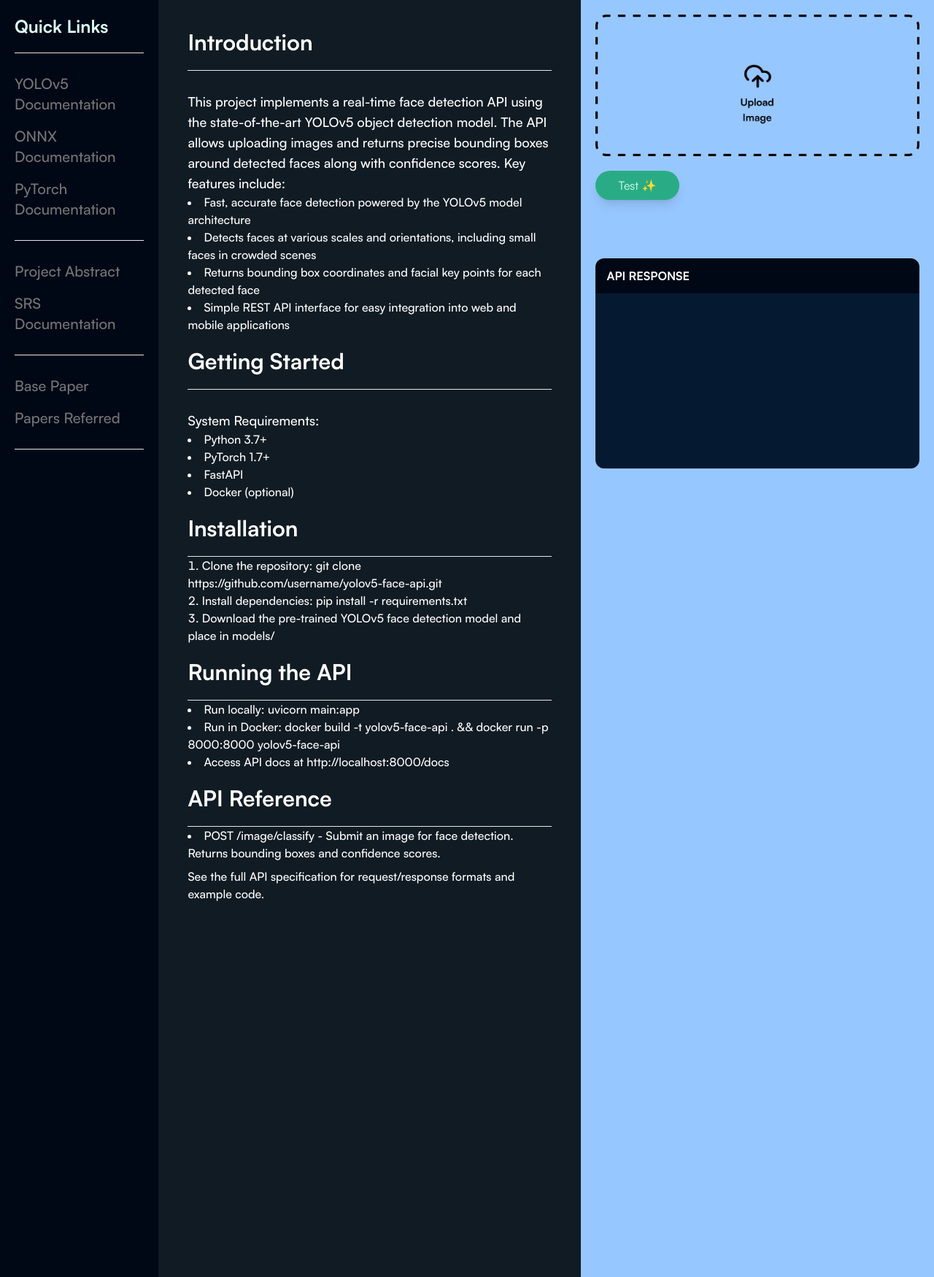
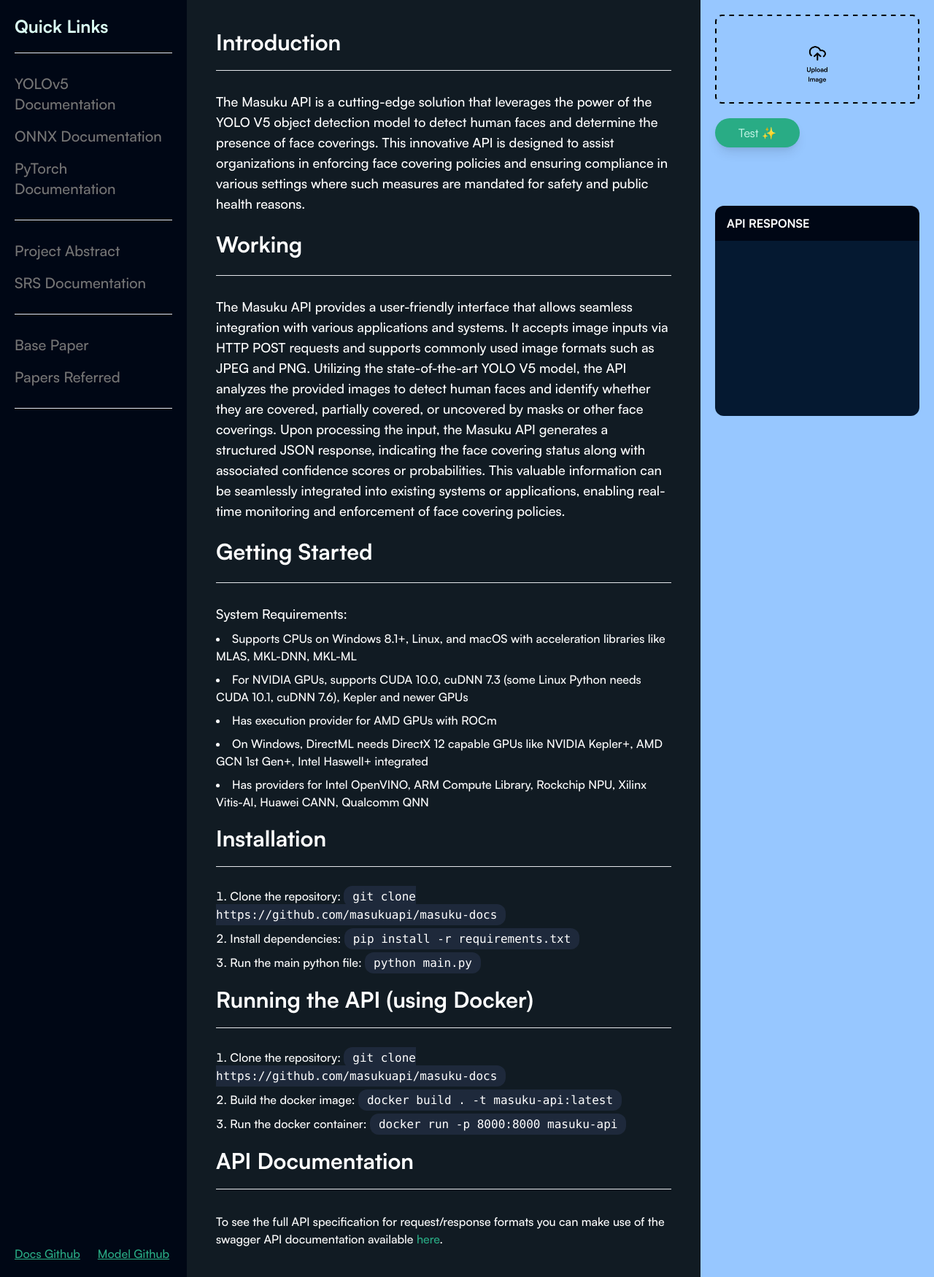
Before and after one commit to masukuapi/masuku-lib, a Flask app: page / in a window 1280 px wide. Shown: the part 96-1846 px from the top of the page at 73% size. Run offline with Flask 3, Linux system fonts and the light colour scheme; data that the repository does not hold is empty; some libraries are stand-ins or nearby versions.

Commit message:
did somthing for v5

```diff
--- a/main.py
+++ b/main.py
@@ -4,8 +4,8 @@ import os
 import json
 import Masuku
 import re
-import numpy as np
 from werkzeug.utils import secure_filename
+from flasgger import Swagger
 
 # Inference Model
 model = Masuku.model(os.path.join("models", "newbest.onnx"))
@@ -14,6 +14,8 @@ model = Masuku.model(os.path.join("models", "newbest.onnx"))
 UPLOAD_FOLDER = './static/uploads'
 app = Flask(__name__)
 app.config['UPLOAD_FOLDER'] = UPLOAD_FOLDER
+
+swagger = Swagger(app)
 
 def syntax_highlight(json_data):
     json_str = json.dumps(json_data, indent=2)
@@ -38,10 +40,30 @@ def syntax_highlight(json_data):
 
 @app.route("/")
 def index():
+    """
+    Home Page
+    ---
+    responses:
+      200:
+        description: The home page is returned
+    """
     return render_template("index.html")
 
 @app.route('/upload', methods=['POST'])
 def upload_file():
+    """
+    File Upload
+    ---
+    parameters:
+      - in: formData
+        name: file
+        type: file
+        required: true
+        description: The file to upload
+    responses:
+      200:
+        description: The result of the file processing
+    """
     if 'file' not in request.files:
         return 'No file part'
     file = request.files['file']
--- a/static/style.css
+++ b/static/style.css
@@ -554,8 +554,46 @@ video {
   --tw-contain-style:  ;
 }
 
+.container {
+  width: 100%;
+}
+
+@media (min-width: 640px) {
+  .container {
+    max-width: 640px;
+  }
+}
+
+@media (min-width: 768px) {
+  .container {
+    max-width: 768px;
+  }
+}
+
+@media (min-width: 1024px) {
+  .container {
+    max-width: 1024px;
+  }
+}
+
+@media (min-width: 1280px) {
+  .container {
+    max-width: 1280px;
+  }
+}
+
+@media (min-width: 1536px) {
+  .container {
+    max-width: 1536px;
+  }
+}
+
 .static {
   position: static;
+}
+
+.m-2 {
+  margin: 0.5rem;
 }
 
 .mx-auto {
@@ -604,6 +642,10 @@ video {
   width: 83.333333%;
 }
 
+.w-\[25\%\] {
+  width: 25%;
+}
+
 .w-\[55\%\] {
   width: 55%;
 }
@@ -636,12 +678,28 @@ video {
   align-items: center;
 }
 
+.justify-start {
+  justify-content: flex-start;
+}
+
 .justify-center {
   justify-content: center;
 }
 
+.justify-between {
+  justify-content: space-between;
+}
+
 .gap-10 {
   gap: 2.5rem;
+}
+
+.gap-6 {
+  gap: 1.5rem;
+}
+
+.gap-2 {
+  gap: 0.5rem;
 }
 
 .overflow-y-scroll {
@@ -650,6 +708,18 @@ video {
 
 .rounded-full {
   border-radius: 9999px;
+}
+
+.rounded-sm {
+  border-radius: 0.125rem;
+}
+
+.rounded-md {
+  border-radius: 0.375rem;
+}
+
+.rounded-xl {
+  border-radius: 0.75rem;
 }
 
 .rounded-b-xl {
@@ -692,12 +762,38 @@ video {
   background-color: rgb(117 117 117 / var(--tw-bg-opacity));
 }
 
+.bg-slate-400 {
+  --tw-bg-opacity: 1;
+  background-color: rgb(148 163 184 / var(--tw-bg-opacity));
+}
+
+.bg-slate-800 {
+  --tw-bg-opacity: 1;
+  background-color: rgb(30 41 59 / var(--tw-bg-opacity));
+}
+
 .p-10 {
   padding: 2.5rem;
 }
 
 .p-5 {
   padding: 1.25rem;
+}
+
+.p-1 {
+  padding: 0.25rem;
+}
+
+.p-2 {
+  padding: 0.5rem;
+}
+
+.p-\[\] {
+  padding: ;
+}
+
+.p-\[5px\] {
+  padding: 5px;
 }
 
 .px-10 {
@@ -725,12 +821,58 @@ video {
   padding-bottom: 1.25rem;
 }
 
+.py-6 {
+  padding-top: 1.5rem;
+  padding-bottom: 1.5rem;
+}
+
+.px-1 {
+  padding-left: 0.25rem;
+  padding-right: 0.25rem;
+}
+
+.px-2 {
+  padding-left: 0.5rem;
+  padding-right: 0.5rem;
+}
+
+.px-5 {
+  padding-left: 1.25rem;
+  padding-right: 1.25rem;
+}
+
+.px-3 {
+  padding-left: 0.75rem;
+  padding-right: 0.75rem;
+}
+
+.py-7 {
+  padding-top: 1.75rem;
+  padding-bottom: 1.75rem;
+}
+
 .pb-5 {
   padding-bottom: 1.25rem;
 }
 
+.pt-6 {
+  padding-top: 1.5rem;
+}
+
 .pt-7 {
   padding-top: 1.75rem;
+}
+
+.pt-2 {
+  padding-top: 0.5rem;
+}
+
+.pr-7 {
+  padding-right: 1.75rem;
+}
+
+.pb-2 {
+  padding-bottom: 0.5rem;
 }
 
 .text-2xl {
@@ -762,6 +904,11 @@ video {
   font-weight: 300;
 }
 
+.text-secondary {
+  --tw-text-opacity: 1;
+  color: rgb(41 172 133 / var(--tw-text-opacity));
+}
+
 .text-textInactive {
   --tw-text-opacity: 1;
   color: rgb(117 117 117 / var(--tw-text-opacity));
@@ -775,6 +922,10 @@ video {
 .text-white {
   --tw-text-opacity: 1;
   color: rgb(255 255 255 / var(--tw-text-opacity));
+}
+
+.underline {
+  text-decoration-line: underline;
 }
 
 .shadow-2xl {
@@ -954,6 +1105,12 @@ video {
   color: rgb(255 255 255 / var(--tw-text-opacity));
 }
 
+@media (min-width: 640px) {
+  .sm\:block {
+    display: block;
+  }
+}
+
 @media (min-width: 768px) {
   .md\:block {
     display: block;
@@ -962,4 +1119,18 @@ video {
   .md\:w-\[20\%\] {
     width: 20%;
   }
+
+  @media not all and (min-width: 1024px) {
+    .md\:max-lg\:block {
+      display: block;
+    }
+  }
 }
+
+@media (min-width: 1024px) {
+  @media not all and (min-width: 1024px) {
+    .lg\:max-lg\:block {
+      display: block;
+    }
+  }
+}
--- a/templates/components/apiDoc.html
+++ /dev/null
@@ -1,89 +0,0 @@
-<section
-  class="h-screenWithNav bg-backgroundSecondary text-white p-10 satoshi-medium overflow-y-scroll custom-scrollbar"
->
-  <section>
-    <h1 class="text-3xl pb-5 satoshi-bold">Introduction</h1>
-    <hr class="bg-textInactive" />
-    <p class="pt-7 text-lg">
-      This project implements a real-time face detection API using the
-      state-of-the-art YOLOv5 object detection model. The API allows uploading
-      images and returns precise bounding boxes around detected faces along with
-      confidence scores. Key features include:
-    </p>
-    <ul class="list-disc list-inside">
-      <li>
-        Fast, accurate face detection powered by the YOLOv5 model architecture
-      </li>
-      <li>
-        Detects faces at various scales and orientations, including small faces
-        in crowded scenes
-      </li>
-      <li>
-        Returns bounding box coordinates and facial key points for each detected
-        face
-      </li>
-      <li>
-        Simple REST API interface for easy integration into web and mobile
-        applications
-      </li>
-    </ul>
-  </section>
-
-  <section>
-    <h1 class="text-3xl py-5 satoshi-bold">Getting Started</h1>
-    <hr class="bg-textInactive" />
-    <p class="pt-7 text-lg">System Requirements:</p>
-    <ul class="list-disc list-inside">
-      <li>Python 3.7+</li>
-      <li>PyTorch 1.7+</li>
-      <li>FastAPI</li>
-      <li>Docker (optional)</li>
-    </ul>
-  </section>
-
-  <section>
-    <h1 class="text-3xl py-5 satoshi-bold">Installation</h1>
-    <hr class="bg-textInactive" />
-    <ol class="list-decimal list-inside">
-      <li>
-        Clone the repository: git clone
-        https://github.com/username/yolov5-face-api.git
-      </li>
-      <li>
-        <span> </span>Install dependencies: pip install -r requirements.txt
-      </li>
-      <li>
-        Download the pre-trained YOLOv5 face detection model and place in
-        models/
-      </li>
-    </ol>
-  </section>
-
-  <section>
-    <h1 class="text-3xl py-5 satoshi-bold">Running the API</h1>
-    <hr class="bg-textInactive" />
-    <ul class="list-disc list-inside">
-      <li><span> </span>Run locally: uvicorn main:app</li>
-      <li>
-        Run in Docker: docker build -t yolov5-face-api . && docker run -p
-        8000:8000 yolov5-face-api
-      </li>
-      <li><span> </span>Access API docs at http://localhost:8000/docs</li>
-    </ul>
-  </section>
-
-  <section>
-    <h1 class="text-3xl py-5 satoshi-bold">API Reference</h1>
-    <hr class="bg-textInactive" />
-    <ul class="list-disc list-inside">
-      <li>
-        POST /image/classify - Submit an image for face detection. Returns
-        bounding boxes and confidence scores.
-      </li>
-    </ul>
-    <p class="mt-2">
-      See the full API specification for request/response formats and example
-      code.
-    </p>
-  </section>
-</section>
--- a/templates/components/mainContent.html
+++ b/templates/components/mainContent.html
@@ -1,9 +1,9 @@
 <main class="flex">
   {% include 'components/quickLinks.html' %}
   <span class="hidden md:block w-[55%] ">
-    {% include 'components/apiDoc.html'%}
+    {% include 'components/projectContent.html'%}
   </span>
-  <div class=" hidden md:block">
+  <div class=" hidden md:block w-[25%]">
     {% include 'components/testArea.html' %}
   </div>
 </main>
--- /dev/null
+++ b/templates/components/projectContent.html
@@ -0,0 +1,107 @@
+<section
+  class="h-screenWithNav bg-backgroundSecondary text-white p-10 satoshi-medium overflow-y-scroll custom-scrollbar">
+  <section>
+    <h1 class="text-3xl pb-5 satoshi-bold">Introduction</h1>
+    <hr class="bg-textInactive" />
+    <p class="pt-7 text-lg">
+      The Masuku API is a cutting-edge solution that leverages the power of the YOLO V5 object detection model to detect
+      human faces and determine the presence of face coverings. This innovative API is designed to assist organizations
+      in
+      enforcing face covering policies and ensuring compliance in various settings where such measures are mandated for
+      safety and public health reasons.
+    </p>
+
+  </section>
+  <section>
+    <h1 class="text-3xl py-6  satoshi-bold">Working</h1>
+    <hr class="bg-textInactive" />
+    <p class="pt-7 text-lg">
+      The Masuku API provides a user-friendly interface that allows seamless integration with various applications
+      and systems. It accepts image inputs via HTTP POST requests and supports commonly used image formats such as
+      JPEG and PNG. Utilizing the state-of-the-art YOLO V5 model, the API analyzes the provided images to detect human
+      faces and identify whether they are covered, partially covered, or uncovered by masks or other face coverings.
+      Upon processing the input, the Masuku API generates a structured JSON response, indicating the face covering
+      status along with associated confidence scores or probabilities. This valuable information can be seamlessly
+      integrated into existing systems or applications, enabling real-time monitoring and
+      enforcement of face covering policies.
+    </p>
+
+  </section>
+
+  <section>
+    <h1 class="text-3xl py-6 satoshi-bold">Getting Started</h1>
+    <hr class="bg-textInactive" />
+    <p class="pt-7 pb-2 text-lg">System Requirements:</p>
+    <ul class="list-disc list-inside flex flex-col gap-2 ">
+      <li>Supports CPUs on Windows 8.1+, Linux, and macOS with acceleration libraries like MLAS, MKL-DNN, MKL-ML</li>
+      <li>For NVIDIA GPUs, supports CUDA 10.0, cuDNN 7.3 (some Linux Python needs CUDA 10.1, cuDNN 7.6), Kepler and
+        newer GPUs</li>
+      <li>Has execution provider for AMD GPUs with ROCm</li>
+      <li>On Windows, DirectML needs DirectX 12 capable GPUs like NVIDIA Kepler+, AMD GCN 1st Gen+, Intel Haswell+
+        integrated</li>
+      <li>Has providers for Intel OpenVINO, ARM Compute Library, Rockchip NPU, Xilinx Vitis-AI, Huawei CANN, Qualcomm
+        QNN</li>
+    </ul>
+  </section>
+
+  <section>
+    <h1 class="text-3xl py-5 satoshi-bold">Installation</h1>
+    <hr class="bg-textInactive" />
+    <ul class="list-decimal list-inside flex flex-col gap-2 pt-7">
+      <li>
+        Clone the repository:
+        <code class="rounded-xl bg-slate-800 p-[5px] px-3">
+          git clone https://github.com/masukuapi/masuku-docs
+        </code>
+      </li>
+      <li>
+
+        <span> </span>Install dependencies:
+        <code class="rounded-xl bg-slate-800 p-[5px] px-3">
+          pip install -r requirements.txt
+        </code>
+      </li>
+      <li>
+        Run the main python file:
+        <code class="rounded-xl bg-slate-800 p-[5px] px-3">
+          python main.py
+        </code>
+      </li>
+    </ul>
+  </section>
+
+  <section>
+    <h1 class="text-3xl py-5 satoshi-bold">Running the API (using Docker)</h1>
+    <hr class="bg-textInactive" />
+    <ul class="list-decimal list-inside flex flex-col gap-2 pt-7">
+      <li>
+        Clone the repository:
+        <code class="rounded-xl bg-slate-800 p-[5px] px-3">
+          git clone https://github.com/masukuapi/masuku-docs
+        </code>
+      </li>
+      <li>
+
+        <span> </span>Build the docker image:
+        <code class="rounded-xl bg-slate-800 p-[5px] px-3">
+          docker build . -t masuku-api:latest
+        </code>
+      </li>
+      <li>
+        Run the docker container:
+        <code class="rounded-xl bg-slate-800 p-[5px] px-3">
+          docker run -p 8000:8000 masuku-api
+        </code>
+      </li>
+    </ul>
+  </section>
+
+  <section>
+    <h1 class="text-3xl py-5 satoshi-bold">API Documentation</h1>
+    <hr class="bg-textInactive" />
+    <p class="mt-2 pt-6">
+      To see the full API specification for request/response formats you can make use of the swagger
+      API documentation available <a class="text-secondary" href="/apidocs">here</a>.
+    </p>
+  </section>
+</section>
--- a/templates/components/quickLinks.html
+++ b/templates/components/quickLinks.html
@@ -1,8 +1,10 @@
-<section class="w-full md:w-[20%]  h-screenWithNav bg-tertiary p-5 sato text-textInactive satoshi-medium">
+<section class="w-full md:w-[20%] flex flex-col justify-between h-screenWithNav bg-tertiary p-5 sato text-textInactive satoshi-medium">
   <!-- Heading -->
+  <div>
   <h1 class="text-2xl pb-5 text-textsecondary satoshi-bold">Quick Links</h1>
   <hr class="bg-textInactive" />
   <!-- Tech-Stack Documentation -->
+
     <ul class="py-5 font-light">
       <li class="py-2">
         <a href="https://docs.ultralytics.com/yolov5/"
@@ -22,11 +24,11 @@
   <!-- Abstract and SRS -->
   <ul class="py-5 font-light">
     <li class="py-2">
-      <a href="#introduction"
+      <a href="https://drive.google.com/file/d/14f4FmtWQowr4loRVPdKQyIhilbRZIjCX/view?usp=drive_link"
       class="hover:text-white text-xl transition-all ease-in-out duration-300 cursor-pointer">Project Abstract</a>
     </li>
     <li class="py-2">
-      <a href="#installation"
+      <a href="https://drive.google.com/file/d/1uHTNh-3rZnrKuuYetogluBuC4jfvu2DD/view?usp=drive_link"
       class="hover:text-white text-xl transition-all ease-in-out duration-300 cursor-pointer">SRS Documentation</a>
     </li>
   </ul>
@@ -34,13 +36,18 @@
   <!-- Papers -->
   <ul class="py-5 font-light">
     <li class="py-2">
-      <a href="#introduction"
+      <a href="https://www.researchgate.net/publication/341201174_An_Efficient_Method_for_Detecting_Covered_Face_Scenarios_in_ATM_Surveillance_Camera"
       class="hover:text-white text-xl transition-all ease-in-out duration-300 cursor-pointer">Base Paper</a>
     </li>
     <li class="py-2">
-      <a href="#installation"
+      <a href="https://docs.google.com/document/d/1eubfu9MSCtmuLu9wkpFtI56672X0Nt_EM6GnGS0RNUk/edit?usp=drive_link"
       class="hover:text-white text-xl transition-all ease-in-out duration-300 cursor-pointer">Papers Referred</a>
     </li>
   </ul>
   <hr class="bg-textInactive" />
+</div>
+<div class="flex w-full justify-start gap-6">
+  <a href="https://github.com/masukuapi/masuku-docs" class="text-secondary underline">Docs Github</a>
+  <a href="https://github.com/masukuapi/masuku-model" class="text-secondary underline">Model Github</a>
+</div>
 </section>
--- a/templates/index.html
+++ b/templates/index.html
@@ -8,7 +8,7 @@
   <link href="{{ url_for('static', filename='style.css') }}" rel="stylesheet" />
 </head>
 
-<body>
+<body class="bg-tertiary">
   {% include 'components/navBar.html' %} {% include'components/mainContent.html' %}
 </body>
 
```
Also changed, not shown: Masuku.py (+13 -15 lines). Lines whose indentation alone changed are shown as unchanged.
